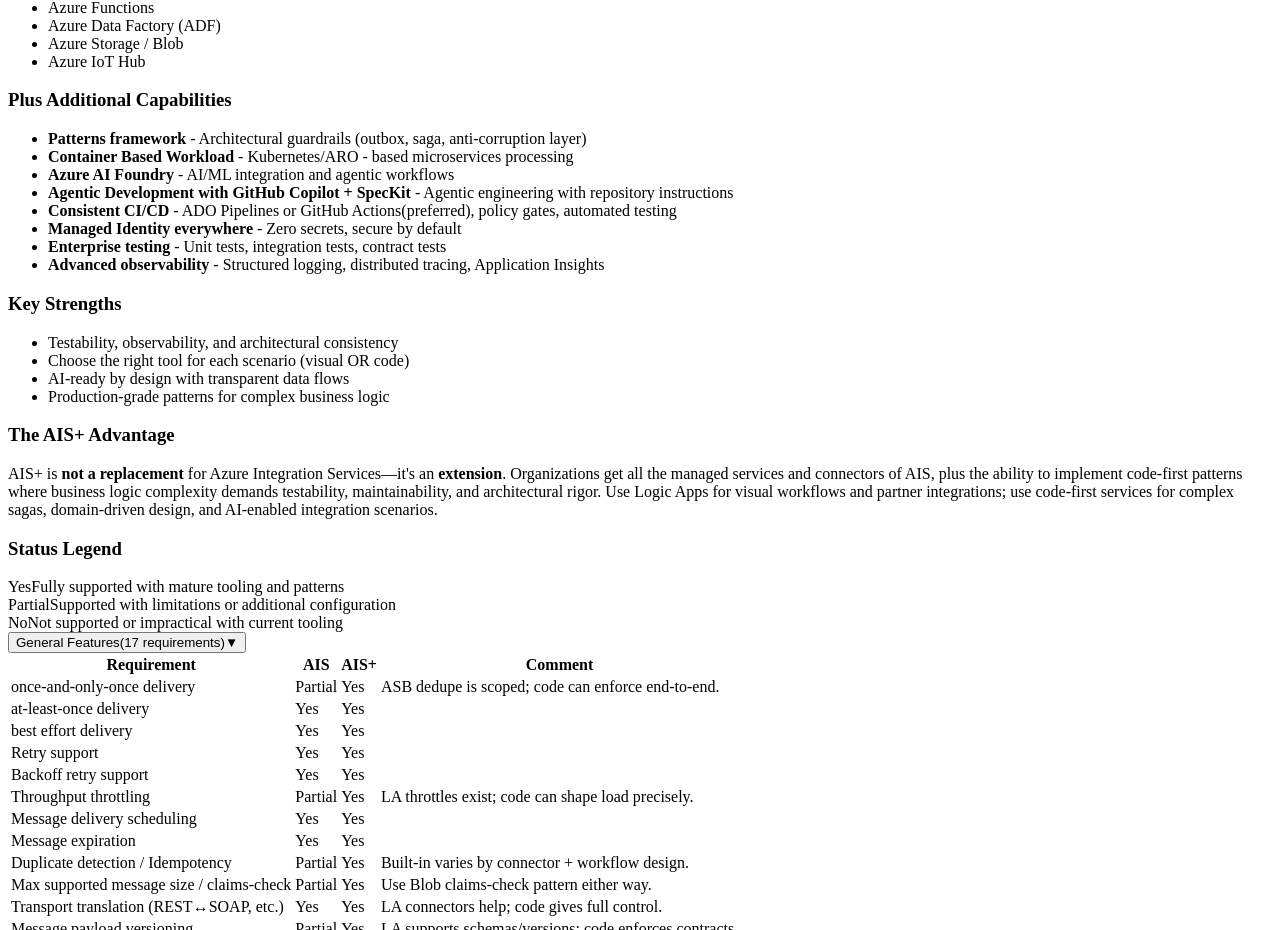
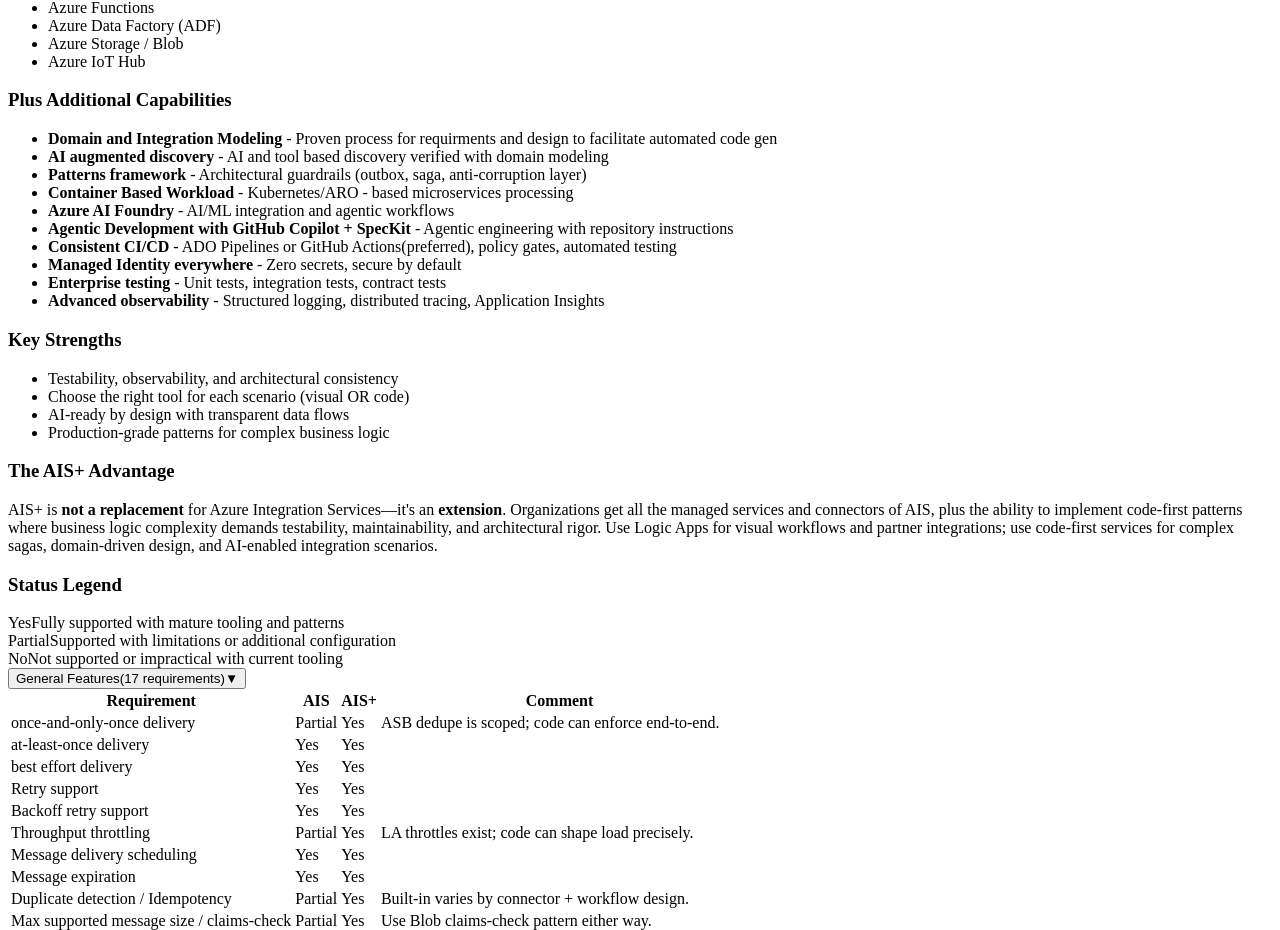
Before and after one commit to AIS-Commercial-Business-Unit/RiskInsure, a React (Vite) app in the folder platform/modernizationpatterns/: page /evaluation in a window 1280 px wide. Shown: the part 838-1768 px from the top of the page. Built offline with nearby package versions, Linux system fonts and the light colour scheme; the HTML template or start-up script is replaced by a standard one.

Commit message:
more evaluation

```diff
--- a/platform/modernizationpatterns/src/routes/Evaluation.jsx
+++ b/platform/modernizationpatterns/src/routes/Evaluation.jsx
@@ -241,6 +241,8 @@ export default function Evaluation() {
               </ul>
               <h3>Plus Additional Capabilities</h3>
               <ul className="additional-features">
+                <li><strong>Domain and Integration Modeling</strong> - Proven process for requirments and design to facilitate automated code gen</li>
+                <li><strong>AI augmented discovery</strong> - AI and tool based discovery verified with domain modeling</li>
                 <li><strong>Patterns framework</strong> - Architectural guardrails (outbox, saga, anti-corruption layer)</li>
                 <li><strong>Container Based Workload</strong> - Kubernetes/ARO - based microservices processing</li>
                 <li><strong>Azure AI Foundry</strong> - AI/ML integration and agentic workflows</li>
```
